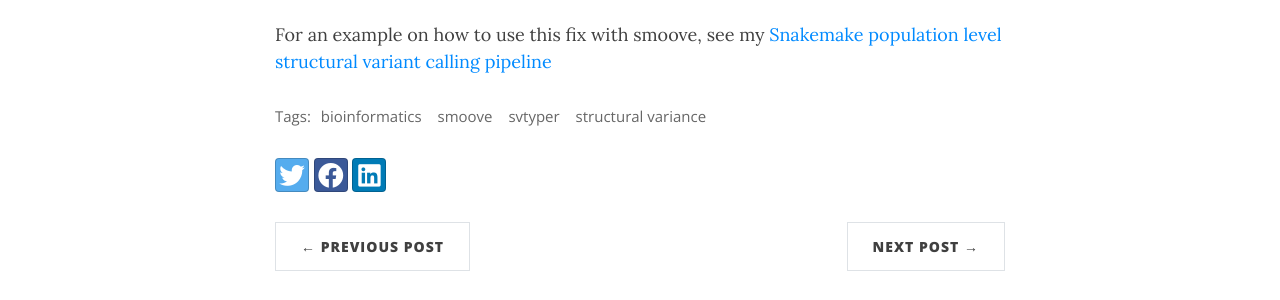
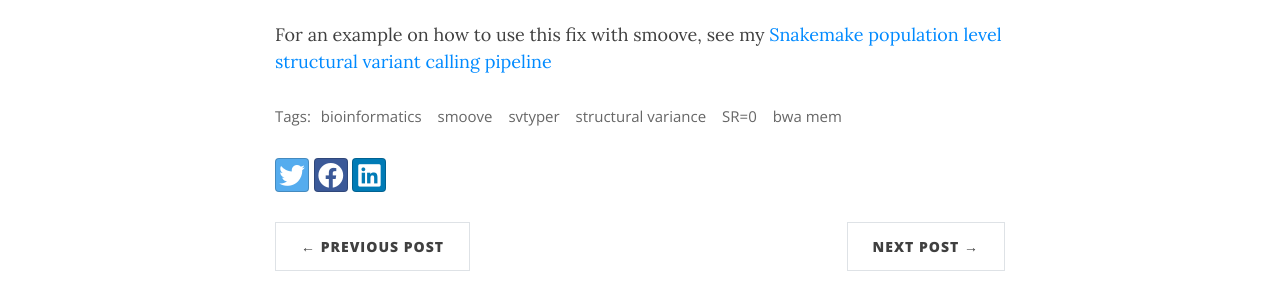
Before and after one commit to CarolinaPB/CarolinaPB.github.io, a Jekyll site: the page built from _posts/2021-08-12-fix-smoove-errors.md, in a window 1280 px wide and 900 px high, scrolled down 1664 px. Shown: the part 345-645 px from the top of the window. Built offline with Jekyll 4.4.1, drawn with Linux system fonts in a browser that asks for light colours; nearby versions of some CDN libraries; comment, search, counter and statistics services are not loaded.

Commit message:
updated tags

```diff
--- a/_posts/2021-08-12-fix-smoove-errors.md
+++ b/_posts/2021-08-12-fix-smoove-errors.md
@@ -1,7 +1,7 @@
 ---
 layout: post
 title: How to fix smoove errors
-tags: [bioinformatics,smoove, svtyper, structural variance]
+tags: [bioinformatics,smoove, svtyper, structural variance, SR=0, bwa mem]
 ---
 
 In this post I will show how to solve some Smoove issues I came across.
```
